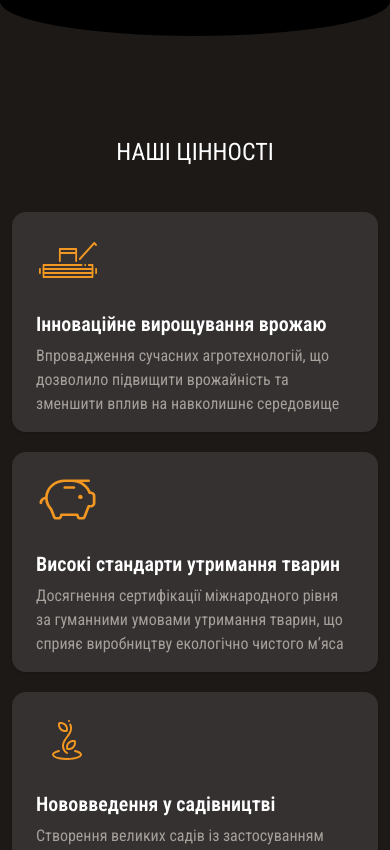
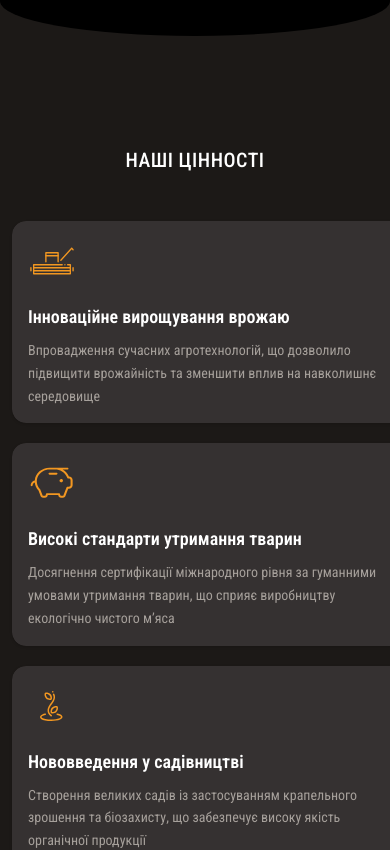
Before and after one commit to ArtemixArt228/chaika, a Next.js app: page /about in a window 390 px wide. Shown: the part 1500-2350 px from the top of the page. Built offline with nearby package versions, Linux system fonts and the light colour scheme.

Commit message:
Refactor OurValuesSection and OurValuesCard: add Framer Motion animations, enhance layout and responsiveness, update styles and spacings, and integrate "use client" directive for client-side rendering.

```diff
--- a/src/app/about/our-values-section/components/our-values-card.tsx
+++ b/src/app/about/our-values-section/components/our-values-card.tsx
@@ -1,5 +1,8 @@
+"use client";
+
 import React from "react";
 import Image from "next/image";
+import { motion } from "framer-motion";
 
 import {
   Card,
@@ -12,30 +15,105 @@ type TOurValuesCardProps = {
   cardTitle: string;
   cardDescription: string;
   cardImage: string;
+  index?: number;
 };
 
 export const OurValuesCard = ({
   cardImage,
   cardTitle,
   cardDescription,
+  index = 0,
 }: TOurValuesCardProps) => {
   return (
-    <Card className="relative border-0 p-0 group transition-colors duration-300 grow h-full">
-      <CardHeader className="bg-night-rider group-hover:bg-main rounded-xl px-6 py-4 transition-colors duration-300">
+    <motion.div
+      initial={{ opacity: 0, y: 20 }}
+      animate={{ opacity: 1, y: 0 }}
+      transition={{
+        duration: 0.5,
+        delay: index * 0.1,
+        ease: [0.25, 0.46, 0.45, 0.94],
+      }}
+      whileHover={{
+        y: -8,
+        transition: { duration: 0.3, ease: "easeOut" },
+      }}
+      className="h-full"
+    >
+      <Card className="relative border-0 p-0 group h-full overflow-hidden">
+        <motion.div
+          className="absolute inset-0 bg-gradient-to-br from-main/20 to-main/5 opacity-0 group-hover:opacity-100 transition-opacity duration-500"
+          initial={false}
+        />
+
+        <CardHeader className="bg-night-rider group-hover:bg-main rounded-xl p-4 sm:p-5 md:p-6 lg:p-7 xl:p-8 transition-all duration-500 ease-out relative z-10 h-full flex flex-col">
+          <motion.div
+            whileHover={{
+              scale: 1.1,
+              rotate: [0, -2, 2, 0],
+            }}
+            transition={{
+              scale: { duration: 0.3 },
+              rotate: { duration: 0.6, ease: "easeInOut" },
+            }}
+            className="mb-3 sm:mb-4 md:mb-5"
+          >
             <Image
               width={64}
               height={64}
               src={cardImage}
-          alt="Our values card"
-          className="mb-3 transition duration-300 group-hover:filter group-hover:brightness-0"
+              alt={`${cardTitle} icon`}
+              className="w-12 h-12 sm:w-14 sm:h-14 md:w-16 md:h-16 transition-all duration-500 group-hover:filter group-hover:brightness-0 group-hover:drop-shadow-lg"
             />
-        <CardTitle className="text-white group-hover:text-white text-xl transition-colors duration-300">
+          </motion.div>
+
+          <motion.div
+            initial={{ opacity: 0 }}
+            animate={{ opacity: 1 }}
+            transition={{ delay: 0.2 + index * 0.1 }}
+            className="flex-grow flex flex-col"
+          >
+            <CardTitle className="text-white group-hover:text-white text-lg sm:text-xl md:text-2xl lg:text-xl xl:text-2xl font-semibold mb-2 sm:mb-3 transition-all duration-500 group-hover:transform group-hover:translate-x-1">
               {cardTitle}
             </CardTitle>
-        <CardDescription className="text-stone-400 group-hover:text-white text-base transition-colors duration-300">
+
+            <CardDescription className="text-stone-400 group-hover:text-white/95 text-sm sm:text-base md:text-lg lg:text-base xl:text-lg leading-relaxed transition-all duration-500 group-hover:transform group-hover:translate-x-1 flex-grow">
               {cardDescription}
             </CardDescription>
+          </motion.div>
+
+          {/* Subtle accent line that appears on hover */}
+          <motion.div
+            className="absolute bottom-0 left-0 h-1 bg-gradient-to-r from-white/50 to-transparent"
+            initial={{ width: 0 }}
+            whileHover={{ width: "100%" }}
+            transition={{ duration: 0.4, ease: "easeOut" }}
+          />
+
+          {/* Floating particles effect on hover */}
+          <div className="absolute inset-0 opacity-0 group-hover:opacity-100 transition-opacity duration-700 pointer-events-none">
+            {[...Array(3)].map((_, i) => (
+              <motion.div
+                key={i}
+                className="absolute w-1 h-1 bg-white/30 rounded-full"
+                style={{
+                  left: `${20 + i * 30}%`,
+                  top: `${30 + i * 20}%`,
+                }}
+                animate={{
+                  y: [-10, -20, -10],
+                  opacity: [0, 1, 0],
+                }}
+                transition={{
+                  duration: 2,
+                  repeat: Infinity,
+                  delay: i * 0.2,
+                  ease: "easeInOut",
+                }}
+              />
+            ))}
+          </div>
         </CardHeader>
       </Card>
+    </motion.div>
   );
 };
--- a/src/app/about/our-values-section/our-values-section.tsx
+++ b/src/app/about/our-values-section/our-values-section.tsx
@@ -1,6 +1,10 @@
+"use client";
+
 import React from "react";
+import { motion } from "framer-motion";
 
 import { OurValuesCard } from "@/app/about/our-values-section/components/our-values-card";
+import { fadeInUpVariants } from "@/constants/animations";
 
 const OUR_VALUES_CARDS = [
   {
@@ -45,13 +49,25 @@ export const OurValuesSection = () => {
   return (
     <div className="bg-stone-900 pt-60 lg:pt-40 pb-12 mb-32">
       <section className="container mx-auto">
-        <h4 className="text-center text-white uppercase text-2xl md:text-4xl mb-8">
+        <motion.h2
+          variants={fadeInUpVariants}
+          className="
+            text-center text-white uppercase
+            text-xl sm:text-2xl md:text-3xl lg:text-4xl
+            mb-6 sm:mb-8 lg:mb-12
+            px-4 py-3 sm:px-6 sm:py-4 md:px-0 md:py-0
+            rounded-lg md:rounded-none
+            font-medium tracking-wide
+            leading-tight sm:leading-tight
+            max-w-5xl mx-auto
+          "
+        >
           Наші цінності
-        </h4>
+        </motion.h2>
 
-        <div className="grid grid-cols-[repeat(auto-fill,minmax(20rem,1fr))] gap-5 p-3 md:px-0">
+        <div className="grid grid-cols-[repeat(auto-fill,minmax(25rem,1fr))] gap-5 p-3 md:px-0">
           {OUR_VALUES_CARDS.map((card, i) => (
-            <OurValuesCard key={i} {...card} />
+            <OurValuesCard key={i} {...card} index={i} />
           ))}
         </div>
       </section>
```
Lines whose indentation alone changed are shown as unchanged.
